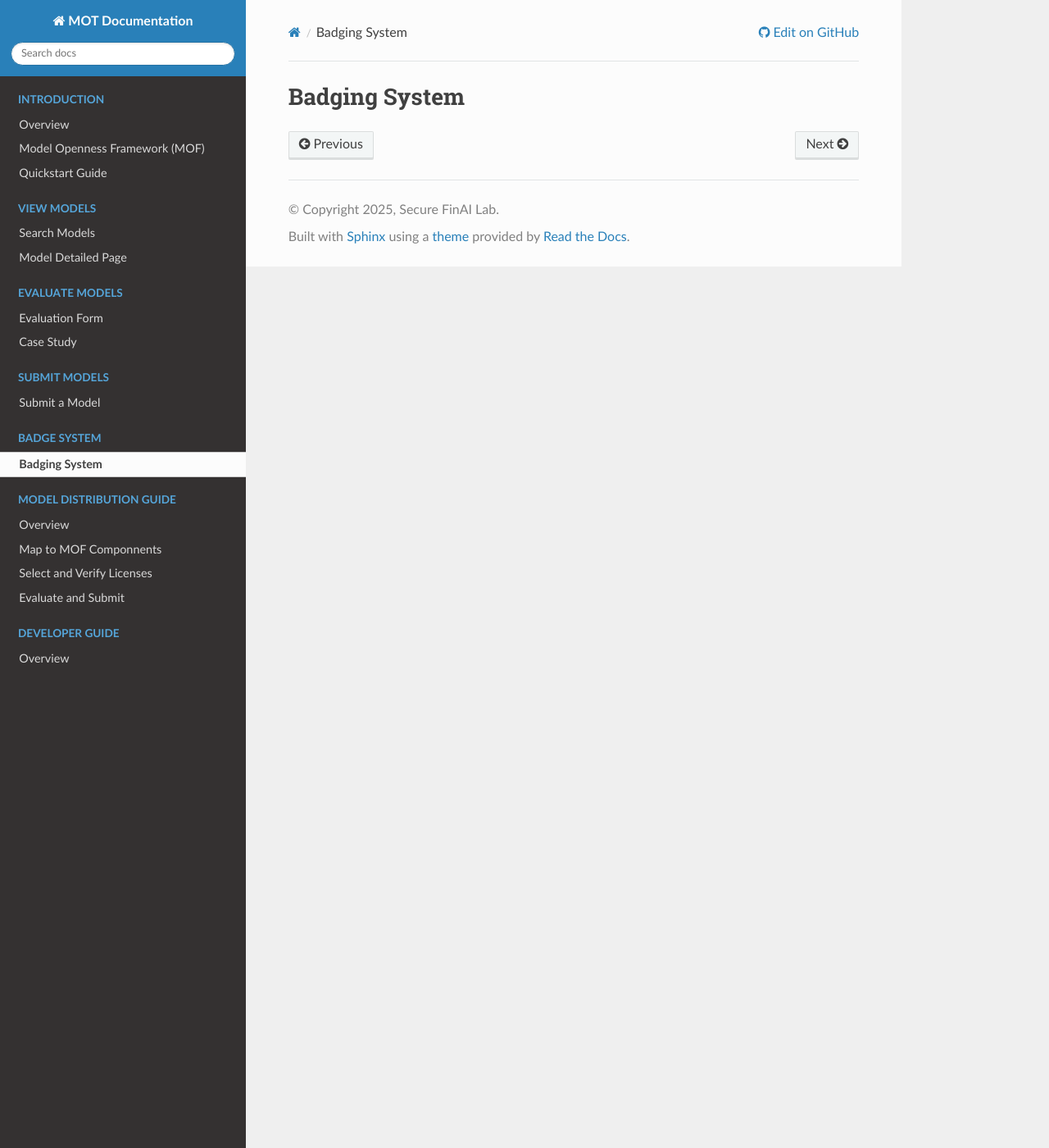
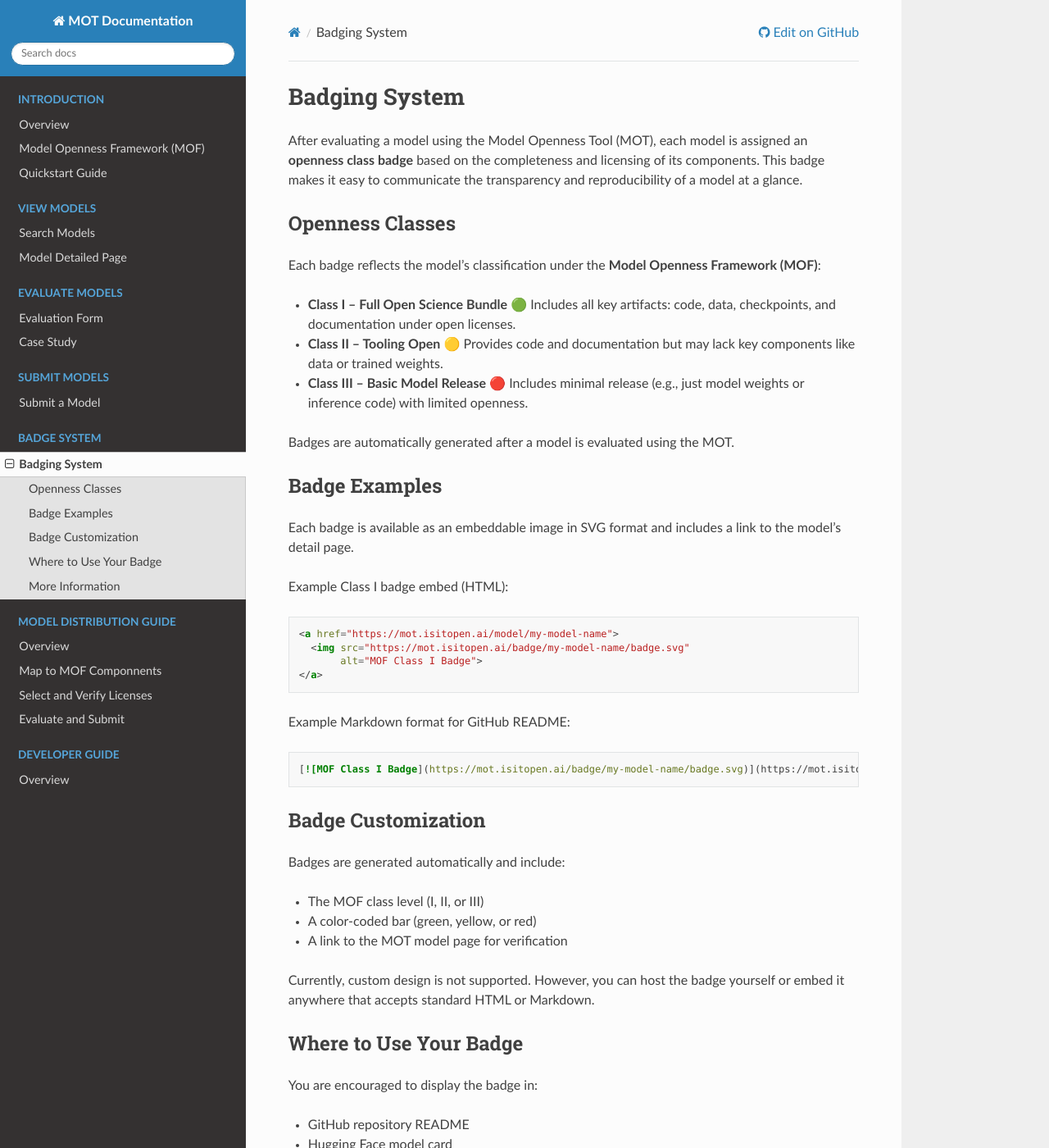
Before and after one commit to Open-Finance-Lab/MOT_Docs, a Sphinx documentation site: the page built from docs/source/badge/badge.rst, in a window 1280 px wide and 1400 px high. Shown: the whole window at 82% size. Built offline with Sphinx 7.4.7 and the Read the Docs theme 3.1.0, drawn with Linux system fonts in a browser that asks for light colours; some of the changed text lies outside the part shown.

Commit message:
Update badge.rst

```diff
--- a/docs/source/badge/badge.rst
+++ b/docs/source/badge/badge.rst
@@ -1,3 +1,71 @@
-============================
 Badging System
-============================
+==============
+
+After evaluating a model using the Model Openness Tool (MOT), each model is assigned an **openness class badge** based on the completeness and licensing of its components. This badge makes it easy to communicate the transparency and reproducibility of a model at a glance.
+
+Openness Classes
+----------------
+
+Each badge reflects the model's classification under the **Model Openness Framework (MOF)**:
+
+- **Class I – Full Open Science Bundle**
+  🟢 Includes all key artifacts: code, data, checkpoints, and documentation under open licenses.
+
+- **Class II – Tooling Open**
+  🟡 Provides code and documentation but may lack key components like data or trained weights.
+
+- **Class III – Basic Model Release**
+  🔴 Includes minimal release (e.g., just model weights or inference code) with limited openness.
+
+Badges are automatically generated after a model is evaluated using the MOT.
+
+Badge Examples
+--------------
+
+Each badge is available as an embeddable image in SVG format and includes a link to the model’s detail page.
+
+Example Class I badge embed (HTML):
+
+.. code-block:: html
+
+   <a href="https://mot.isitopen.ai/model/my-model-name">
+     <img src="https://mot.isitopen.ai/badge/my-model-name/badge.svg"
+          alt="MOF Class I Badge">
+   </a>
+
+Example Markdown format for GitHub README:
+
+.. code-block:: markdown
+
+   [![MOF Class I Badge](https://mot.isitopen.ai/badge/my-model-name/badge.svg)](https://mot.isitopen.ai/model/my-model-name)
+
+Badge Customization
+-------------------
+
+Badges are generated automatically and include:
+
+- The MOF class level (I, II, or III)
+- A color-coded bar (green, yellow, or red)
+- A link to the MOT model page for verification
+
+Currently, custom design is not supported. However, you can host the badge yourself or embed it anywhere that accepts standard HTML or Markdown.
+
+Where to Use Your Badge
+------------------------
+
+You are encouraged to display the badge in:
+
+- GitHub repository README
+- Hugging Face model card
+- Academic papers or technical blogs
+- Project websites
+- Documentation portals
+
+This promotes transparency and helps users quickly assess model openness.
+
+More Information
+----------------
+
+- See :doc:`../intro/mof` to learn how openness levels are determined.
+- To evaluate your model and generate a badge, visit: https://mot.isitopen.ai/model/evaluate
+- To submit your badge to the public catalog, see :doc:`../submit/submit_model`
```
